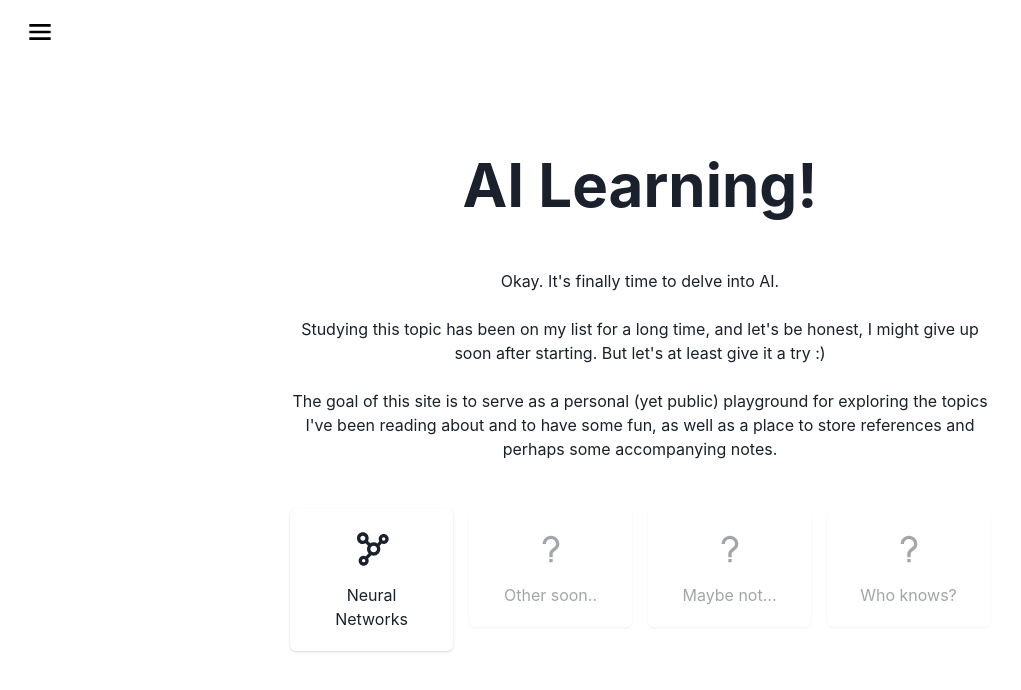
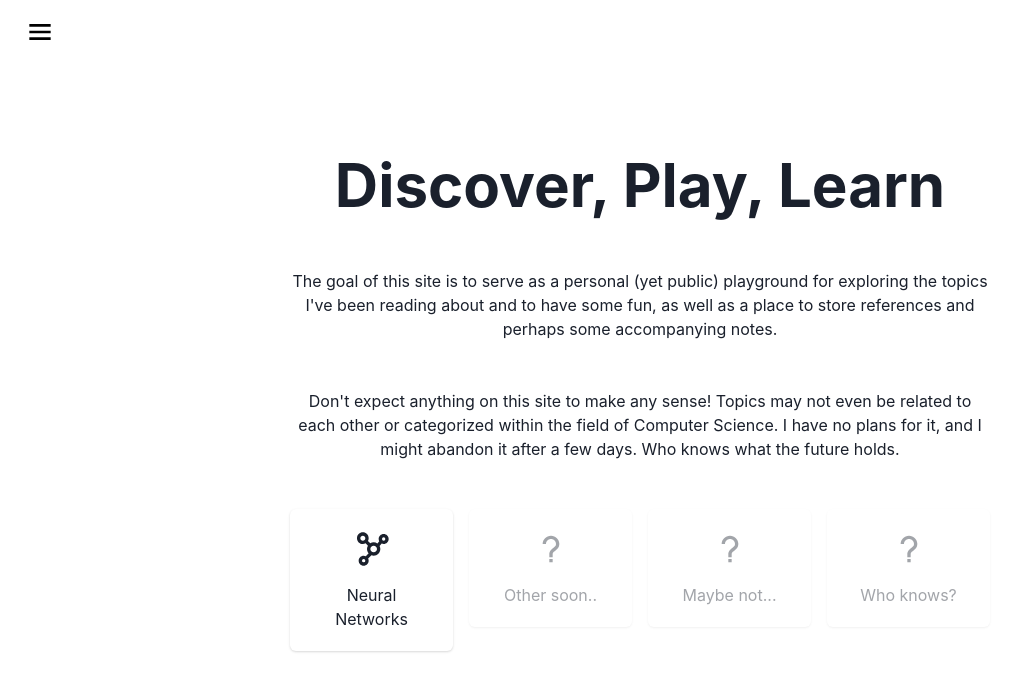
Before and after one commit to diegomura/discover-play-learn, a React (Create React App) app: page / in a window 1280 px wide. Shown: the top 690 px of the page, without its empty margins (0-1021 px from the left). Built offline with nearby package versions, Linux system fonts and the light colour scheme; what javascript-color-gradient would draw is missing.

Commit message:
feat: discover, play, learn

```diff
--- a/package.json
+++ b/package.json
@@ -1,5 +1,5 @@
 {
-  "name": "ai-learning",
+  "name": "discover-play-learn",
   "version": "0.1.0",
   "private": true,
   "dependencies": {
--- a/public/index.html
+++ b/public/index.html
@@ -5,10 +5,10 @@
     <link rel="icon" href="%PUBLIC_URL%/favicon.ico" />
     <meta name="viewport" content="width=device-width, initial-scale=1" />
     <meta name="theme-color" content="#000000" />
-    <meta name="description" content="AI learning playground" />
+    <meta name="description" content="Discover, Play, Learn" />
     <link rel="apple-touch-icon" href="%PUBLIC_URL%/logo192.png" />
     <link rel="manifest" href="%PUBLIC_URL%/manifest.json" />
-    <title>AI Learning</title>
+    <title>Discover, Play, Learn</title>
   </head>
   <body>
     <noscript>You need to enable JavaScript to run this app.</noscript>
--- a/src/screens/Home/Home.js
+++ b/src/screens/Home/Home.js
@@ -7,23 +7,23 @@ const Home = () => {
     <Center h="100vh" axis="both">
       <Stack direction="column" align="center" maxW={700}>
         <Heading fontSize={60} mb={10}>
-          AI Learning!
+          Discover, Play, Learn
         </Heading>
 
-        <Text align="center" mb={4}>
-          Okay. It's finally time to delve into AI.
-        </Text>
-        <Text align="center" mb={4}>
-          Studying this topic has been on my list for a long time, and let's be
-          honest, I might give up soon after starting. But let's at least give
-          it a try :)
-        </Text>
         <Text align="center" mb={10}>
           The goal of this site is to serve as a personal (yet public)
           playground for exploring the topics I've been reading about and to
           have some fun, as well as a place to store references and perhaps some
           accompanying notes.
         </Text>
+
+        <Text align="center" mb={10}>
+          Don't expect anything on this site to make any sense! Topics may not
+          even be related to each other or categorized within the field of
+          Computer Science. I have no plans for it, and I might abandon it after
+          a few days. Who knows what the future holds.
+        </Text>
+
         <SimpleGrid columns={4} spacing={4}>
           <TopicCard
             topic="Neural Networks"
```
Also changed, not shown: public/manifest.json.
